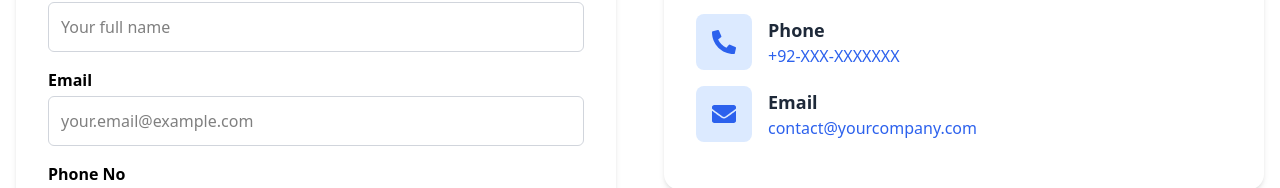
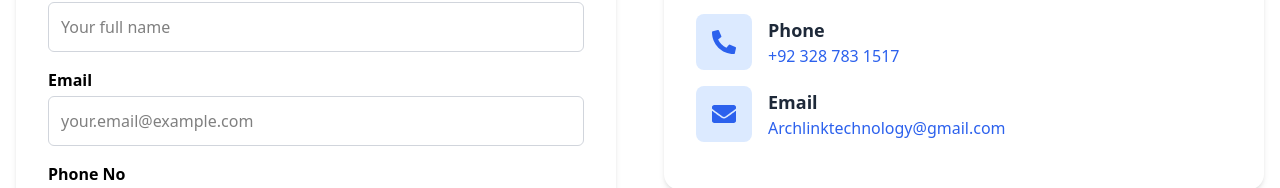
Before and after one commit to adeel420/Archlink-Frontend, a React (Vite) app: page /contact in a window 1280 px wide. Shown: the part 418-606 px from the top of the page. Built offline with nearby package versions, Linux system fonts and the light colour scheme; no server answers.

Commit message:
change contact details

```diff
--- a/src/data/data.js
+++ b/src/data/data.js
@@ -213,8 +213,8 @@ export const servicePageData = [
 
 export const contactData = [
   { logo: FaLocationDot, title: "Address", val: "Lahore, Pakistan" },
-  { logo: FaPhoneAlt, title: "Phone", val: "+92-XXX-XXXXXXX" },
-  { logo: FaEnvelope, title: "Email", val: "contact@yourcompany.com" },
+  { logo: FaPhoneAlt, title: "Phone", val: "+92 328 783 1517" },
+  { logo: FaEnvelope, title: "Email", val: "Archlinktechnology@gmail.com" },
 ];
 
 export const portfolioPageData = [
```
